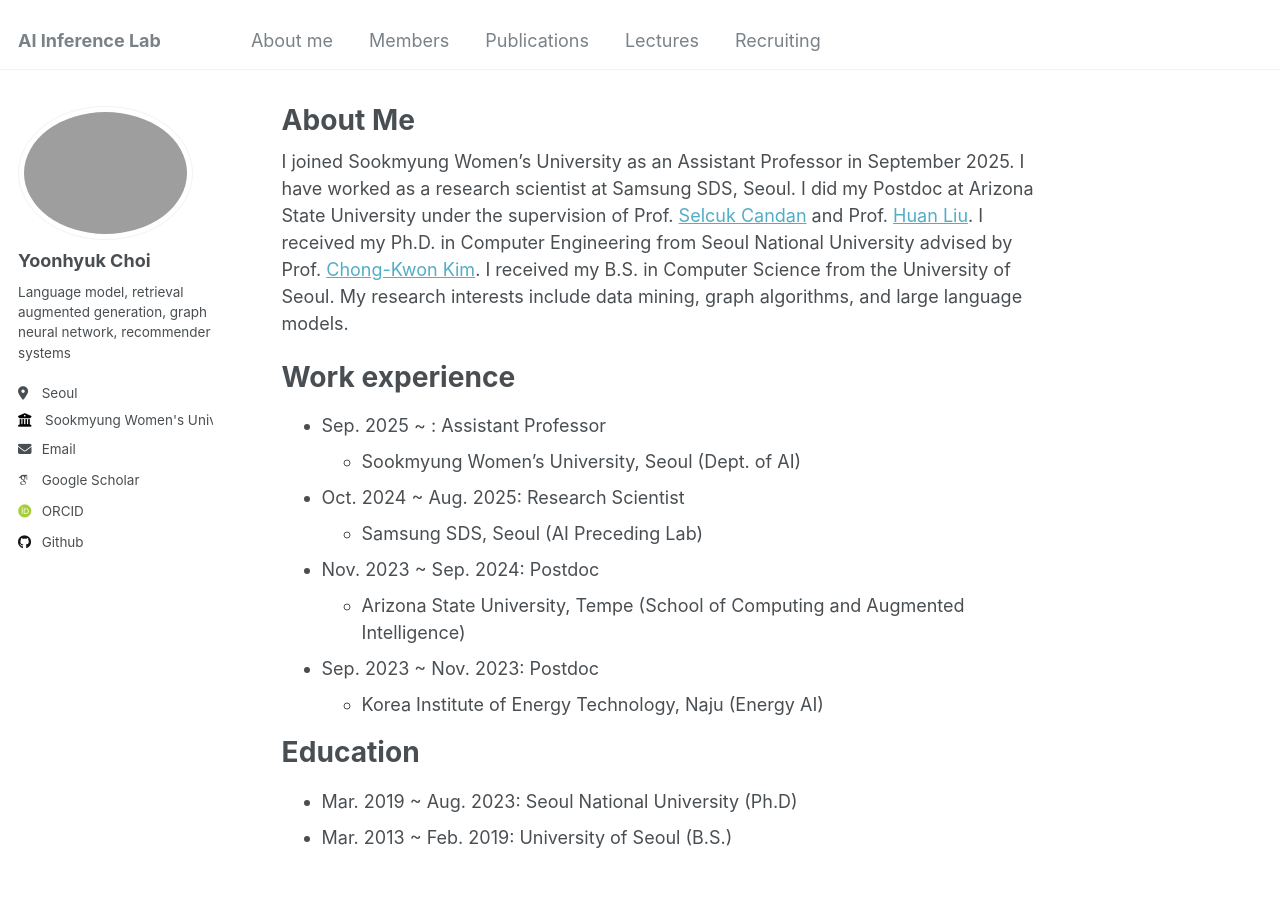
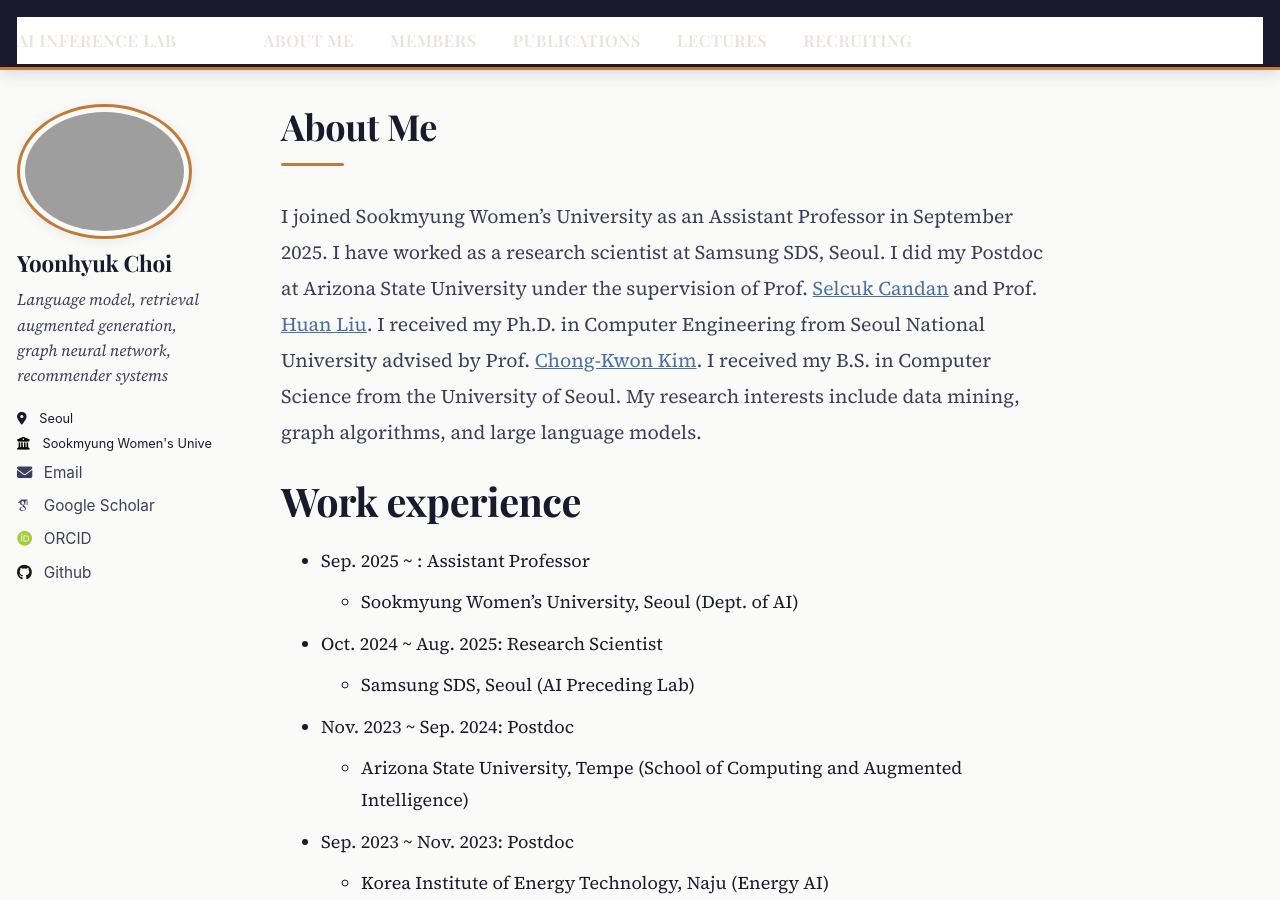
Before and after one commit to ChoiYoonHyuk/ChoiYoonHyuk.github.io, a Jekyll site: the page built from _pages/about.md, in a window 1280 px wide and 900 px high. Built offline with Jekyll 4.4.1, drawn with Linux system fonts in a browser that asks for light colours; some web fonts are replaced.

Commit message:
Update custom.html

```diff
--- a/_includes/head/custom.html
+++ b/_includes/head/custom.html
@@ -24,6 +24,13 @@
 <meta name="theme-color" content="#ffffff">
 <link rel="stylesheet" href="{{ base_path }}/assets/css/academicons.css"/>
 
+<!-- Google Fonts: Playfair Display (headings) + Source Serif 4 (body) + JetBrains Mono (code) -->
+<link rel="preconnect" href="https://fonts.googleapis.com">
+<link rel="preconnect" href="https://fonts.gstatic.com" crossorigin>
+<link href="https://fonts.googleapis.com/css2?family=Playfair+Display:ital,wght@0,400;0,600;0,700;1,400;1,600&family=Source+Serif+4:ital,opsz,wght@0,8..60,300;0,8..60,400;0,8..60,600;1,8..60,300;1,8..60,400&family=JetBrains+Mono:wght@400;500&display=swap" rel="stylesheet">
+
+<!-- Custom typography & design overrides -->
+<link rel="stylesheet" href="{{ base_path }}/assets/css/custom.css">
 
 <!-- Support for MatJax -->
 <script src="https://cdnjs.cloudflare.com/polyfill/v3/polyfill.min.js?features=es6"></script>
```
